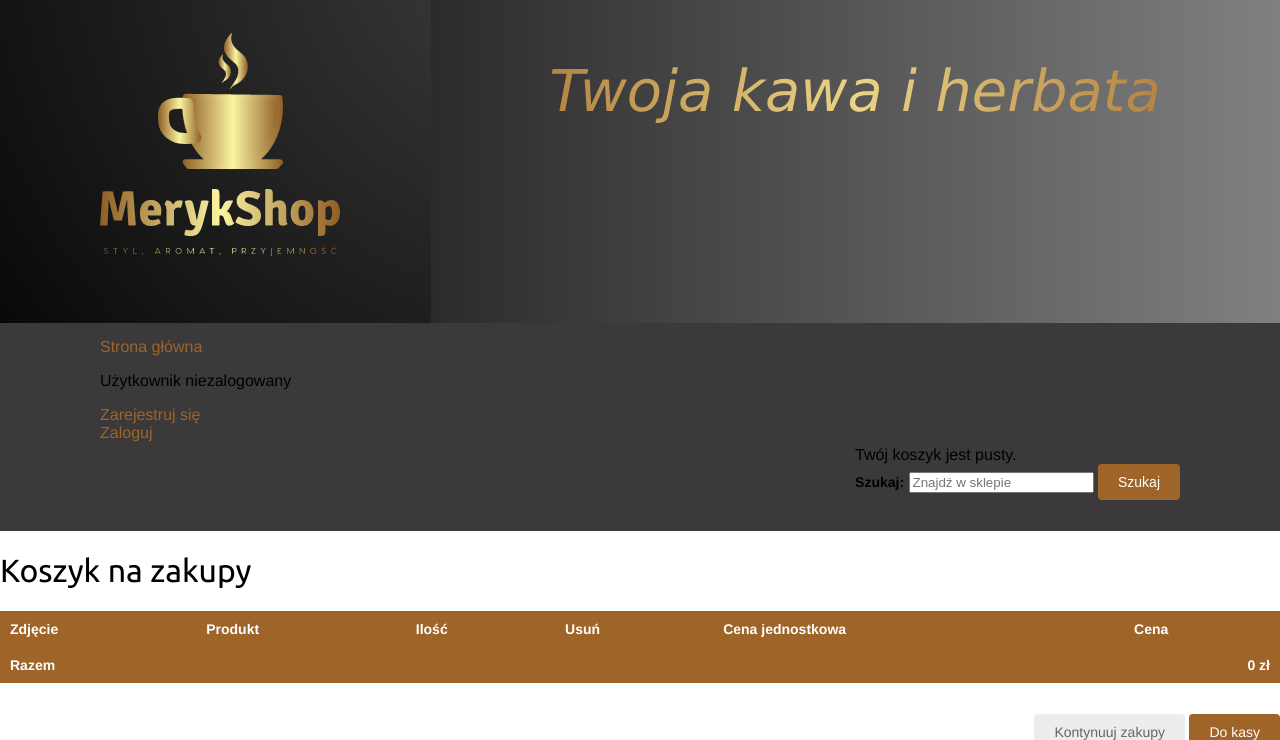
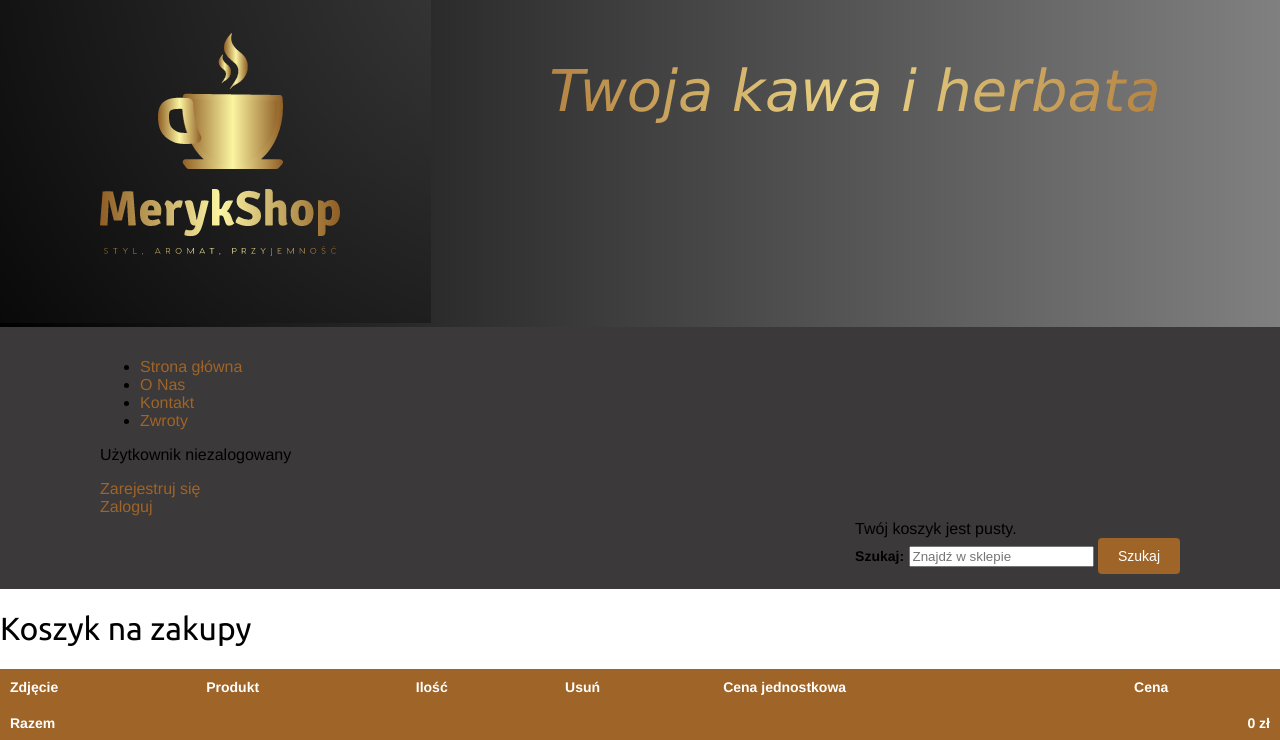
Before and after one commit to kupbanana/merykshop, a Django app: page /koszyk/ in a window 1280 px wide. Shown: the top 740 px of the page. Run offline with Django 3.2, Linux system fonts and the light colour scheme; some libraries are stand-ins or nearby versions.

Commit message:
base changes

```diff
--- a/sklep/templates/sklep/base.html
+++ b/sklep/templates/sklep/base.html
@@ -1,8 +1,8 @@
+{% load socialaccount %}
 {% load static %}
 {% load socialaccount %}
 {% providers_media_js %}
 
-</html>
 <!DOCTYPE html>
 <html>
   <head>
@@ -19,10 +19,15 @@
         <p>Twoja kawa i herbata</p>
       </div>
     </div>
+
      <div id="subheader">
 
-      <a href="/">Strona główna</a>
-
+      <ul id="menu">
+        <li> <a href="/">Strona główna</a></li>
+        <li> <a href="/">O Nas</a></li>
+        <li> <a href="/">Kontakt</a></li>
+        <li><a href="/">Zwroty</a></li>
+      </ul>
       {% if user.is_authenticated %}
           {% get_social_accounts user as accounts %}
             {% if accounts %}
@@ -37,10 +42,11 @@
           <a href="{%url 'sklep:rejestracja' %}">Zarejestruj się</a></br>
           <a href="{%url 'sklep:login' %}">Zaloguj</a></br>
       {% endif %}
-      <div class="koszyk">
+        <div class="koszyk">
         {% with razem_towarow=koszyk|length %}
           {% if razem_towarow > 0 %}
-            Twój koszyk:
+          <img alt="koszyk" src={% static "img/koszyk.png" %}>
+          Twój koszyk :
             <a href="{% url "koszyk:koszyk_szczegoly" %}">
               {{ razem_towarow }} artykuł(ów) ,
               {{ koszyk.oblicz_laczna_cene }} zł
```
